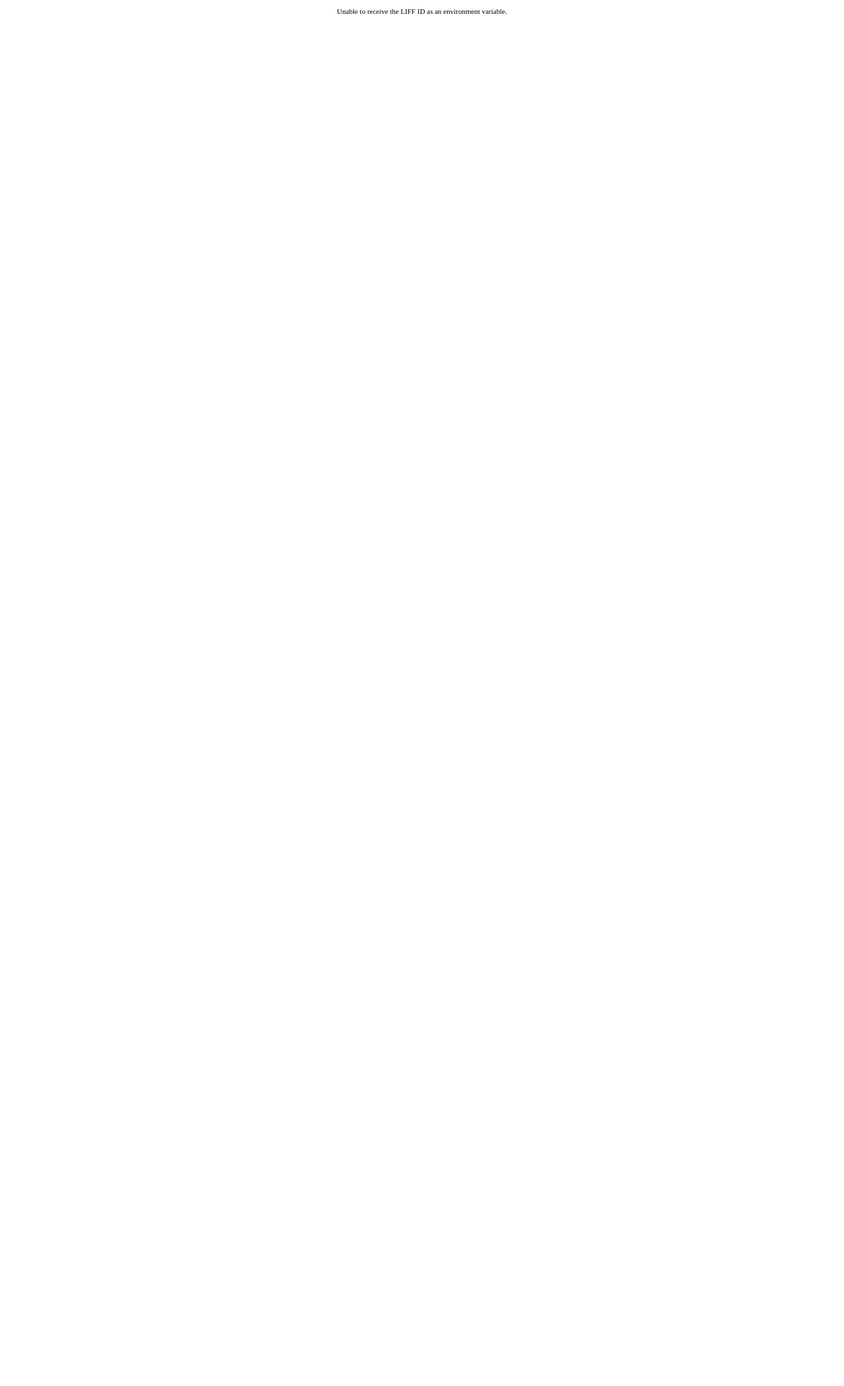
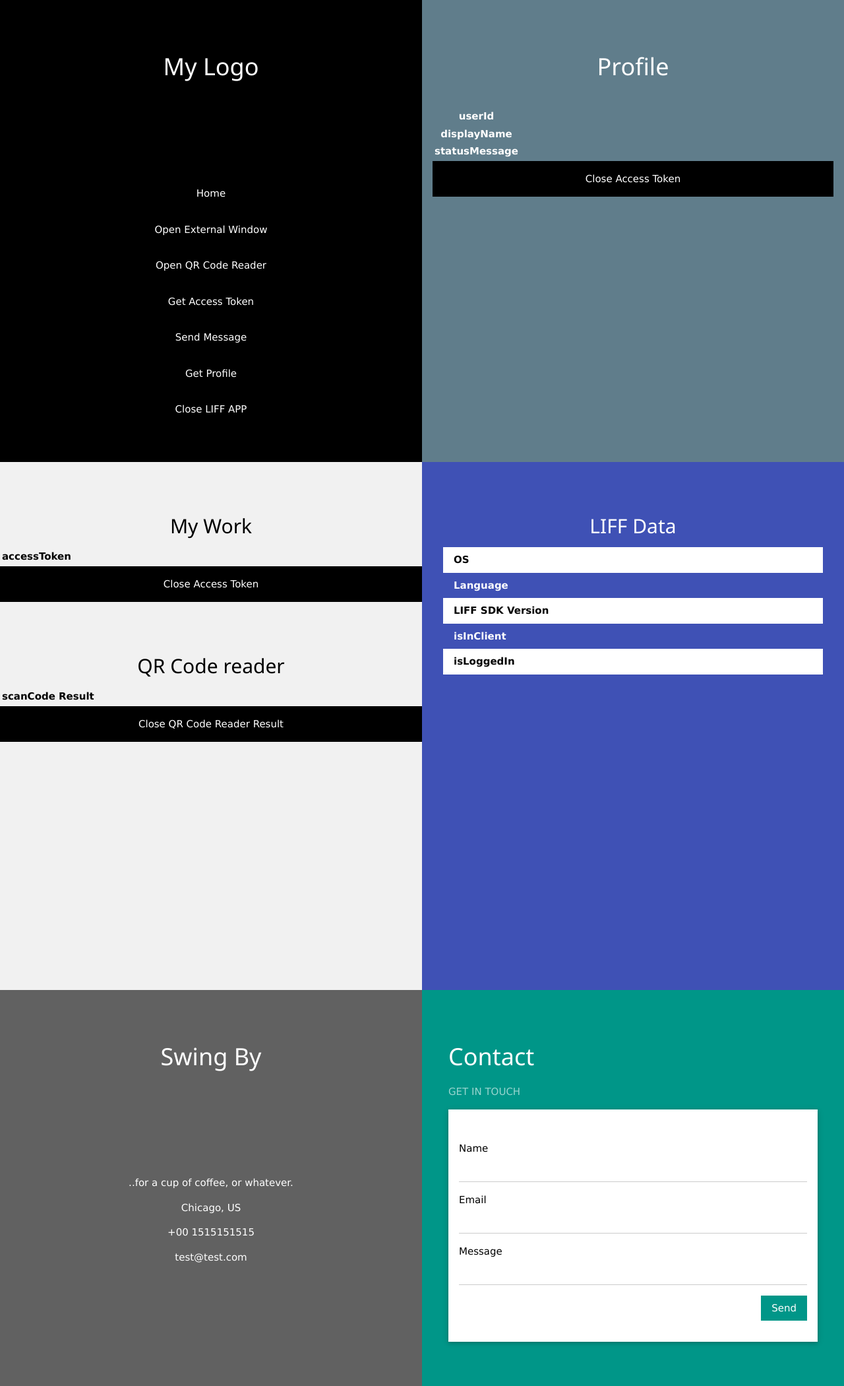
Before and after one commit to MXSHOOT/line-liff3, a website: page public/index.html in a window 1280 px wide. Shown: the top 2100 px of the page at 66% size. Before the commit the page ends 800 px from the top, so only its background shows below. Drawn offline with nearby package versions, Linux system fonts and the light colour scheme; no server answers.

Commit message:
Update index.html

```diff
--- a/public/index.html
+++ b/public/index.html
@@ -1,55 +1,39 @@
 <!DOCTYPE html>
 <html lang="en">
 <head>
+<title>LINE LIFF</title>
+<meta charset="UTF-8">
+<meta name="viewport" content="width=device-width, initial-scale=1">
+<link rel="stylesheet" href="https://www.w3schools.com/w3css/4/w3.css">
         <meta http-equiv="Content-Type" content="text/html; charset=utf-8">
         <meta name="viewport" content="width=device-width, initial-scale=1.0">
-        <title>LINE LIFF</title>
-        <link rel="stylesheet" href="style.css">
         </head>
-    <body>
+<body class="w3-content" style="max-width:1300px">
     <div id="liffAppContent">
-            <!-- ACTION BUTTONS -->
-            <div class="buttonGroup">
-                <div class="buttonRow">
-                    <button id="openWindowButton">Open External Window</button>
-                    <button id="closeWindowButton">Close LIFF App</button>
+
+<!-- First Grid: Logo & About -->
+<div class="w3-row">
+  <div class="w3-half w3-black w3-container w3-center" style="height:700px">
+    <div class="w3-padding-64">
+      <h1>My Logo</h1>
     </div>
-                <div class="buttonRow">
-                    <button id="scanQrCodeButton">Open QR Code Reader</button>
-                    <button id="sendMessageButton">Send Message</button>
+    <!--Action Buttom-->
+    <div class="w3-padding-64">
+      <a href="#" class="w3-button w3-black w3-block w3-hover-blue-grey w3-padding-16">Home</a>
+      <a id="openWindowButton" class="w3-button w3-black w3-block w3-hover-teal w3-padding-16">Open External Window</a>
+      <a id="scanQrCodeButton" class="w3-button w3-black w3-block w3-hover-brown w3-padding-16">Open QR Code Reader</a>
+      <a id="getAccessToken" href="#work" class="w3-button w3-black w3-block w3-hover-dark-grey w3-padding-16">Get Access Token</a>
+      <a id="sendMessageButton" class="w3-button w3-black w3-block w3-hover-brown w3-padding-16">Send Message</a>
+      <a id="getProfileButton" href="#contact" class="w3-button w3-black w3-block w3-hover-brown w3-padding-16">Get Profile</a>
+      <a id="closeWindowButton" class="w3-button w3-black w3-block w3-hover-brown w3-padding-16">Close LIFF APP</a>
     </div>
-                <div class="buttonRow">
-                    <button id="getAccessToken">Get Access Token</button>
-                    <button id="getProfileButton">Get Profile</button>
-                </div>
-            </div>
-            <!-- ACCESS TOKEN DATA -->
-            <div id="accessTokenData" class="hidden textLeft">
-                <h2>Access Token</h2>
-                <a href="#" onclick="toggleAccessToken()">Close Access Token</a>
-                <table>
-                    <tr>
-                        <th>accessToken</th>
-                        <td id="accessTokenField"></td>
-                    </tr>
-                </table>
-            </div>
-            <!-- SCAN QR RESULT -->
-            <div id="scanQr" class="hidden textLeft">
-                <h2>QR Code reader</h2>
-                <a href="#" onclick="toggleQRCodeReader()">Close QR Code Reader Result</a>
-                <table>
-                    <tr>
-                        <th>scanCode Result</th>
-                        <td id="scanQrField"></td>
-                    </tr>
-                </table>
+    <!--End Action Buttom-->
   </div>
   <!-- PROFILE INFO -->
-            <div id="profileInfo" class="hidden textLeft">
-                <h2>Profile</h2>
-                <a href="#" onclick="toggleProfileData()">Close Profile</a>
-                <div id="profilePictureDiv">
+  <div class="w3-half w3-blue-grey w3-container" style="height:700px">
+    <div id="profileInfo"class="w3-padding-64 w3-center">
+      <h1>Profile</h1>
+      <div id="profilePictureDiv" class="w3-left-align w3-padding-large">
       </div>
         <table>
             <tr>
@@ -65,12 +49,48 @@
                 <td id="statusMessageField"></td>
             </tr>
         </table>
+        <a href="#" class="w3-button w3-black w3-block w3-hover-blue-grey w3-padding-16" onclick="toggleProfileData()">Close Access Token</a>
+    </div>
+  </div>
+</div>
+
+<!-- Second Grid: Work & Resume -->
+
+<div class="w3-row">
+  <div class="w3-half w3-light-grey w3-center" style="min-height:800px" id="work">
+    <!--Awal acces token-->
+    <div id="accessTokenData" class="w3-padding-64">
+      <h2>My Work</h2>
+      <table>
+        <tr>
+            <th>accessToken</th>
+            <td id="accessTokenField"></td>
+        </tr>
+     </table>
+     <a href="#" class="w3-button w3-black w3-block w3-hover-blue-grey w3-padding-16" onclick="toggleAccessToken()">Close Access Token</a>
+    </div>
+    <!--end acces token -->
+<!-- SCAN QR RESULT -->
+    <div id="scanQr" class="w3-row">
+      <h2>QR Code reader</h2>
+        <table>
+                    <tr>
+                        <th>scanCode Result</th>
+                        <td id="scanQrField"></td>
+                    </tr>
+        </table>
+        <a href="#" class="w3-button w3-black w3-block w3-hover-blue-grey w3-padding-16" onclick="toggleQRCodeReader()">Close QR Code Reader Result</a>
+    </div>
+    <!--End Scan QR-->
   </div>
   <!-- LIFF DATA -->
-            <div id="liffData">
-                <h2 id="liffDataHeader" class="textLeft">LIFF Data</h2>
-                <table>
-                    <tr>
+
+  <div class="w3-half w3-indigo w3-container" style="min-height:800px">
+    <div id="liffData" class="w3-padding-64 w3-center">
+      <h2 id="liffDataHeader">LIFF Data</h2>
+      <div class="w3-container w3-responsive">
+        <table class="w3-table">
+            <tr class="w3-white">
                         <th>OS</th>
                         <td id="deviceOS" class="textLeft"></td>
                     </tr>
@@ -78,7 +98,7 @@
                         <th>Language</th>
                         <td id="browserLanguage" class="textLeft"></td>
                     </tr>
-                    <tr>
+                    <tr class="w3-white">
                         <th>LIFF SDK Version</th>
                         <td id="sdkVersion" class="textLeft"></td>
                     </tr>
@@ -86,12 +106,57 @@
                         <th>isInClient</th>
                         <td id="isInClient" class="textLeft"></td>
                     </tr>
-                    <tr>
+                    <tr class="w3-white">
                         <th>isLoggedIn</th>
                         <td id="isLoggedIn" class="textLeft"></td>
                     </tr>
+
         </table>
       </div>
+    </div>
+  </div>
+</div>
+
+<!-- Third Grid: Swing By & Contact -->
+<div class="w3-row" id="contact">
+  <div class="w3-half w3-dark-grey w3-container w3-center" style="height:700px">
+    <div class="w3-padding-64">
+      <h1>Swing By</h1>
+    </div>
+    <div class="w3-padding-64">
+      <p>..for a cup of coffee, or whatever.</p>
+      <p>Chicago, US</p>
+      <p>+00 1515151515</p>
+      <p>test@test.com</p>
+    </div>
+  </div>
+  <div class="w3-half w3-teal w3-container" style="height:700px">
+    <div class="w3-padding-64 w3-padding-large">
+      <h1>Contact</h1>
+      <p class="w3-opacity">GET IN TOUCH</p>
+      <form class="w3-container w3-card w3-padding-32 w3-white" action="/action_page.php" target="_blank">
+        <div class="w3-section">
+          <label>Name</label>
+          <input class="w3-input" style="width:100%;" type="text" required name="Name">
+        </div>
+        <div class="w3-section">
+          <label>Email</label>
+          <input class="w3-input" style="width:100%;" type="text" required name="Email">
+        </div>
+        <div class="w3-section">
+          <label>Message</label>
+          <input class="w3-input" style="width:100%;" type="text" required name="Message">
+        </div>
+        <button type="submit" class="w3-button w3-teal w3-right">Send</button>
+      </form>
+    </div>
+  </div>
+</div>
+
+<!-- Footer -->
+<footer class="w3-container w3-black w3-padding-16">
+  <p>Powered by <a href="https://www.w3schools.com/w3css/default.asp" target="_blank">w3.css</a></p>
+</footer>
 <!-- LOGIN LOGOUT BUTTONS -->
             <div class="buttonGroup">
                 <button id="liffLoginButton">Log in</button>
```
Lines whose indentation alone changed are shown as unchanged.
